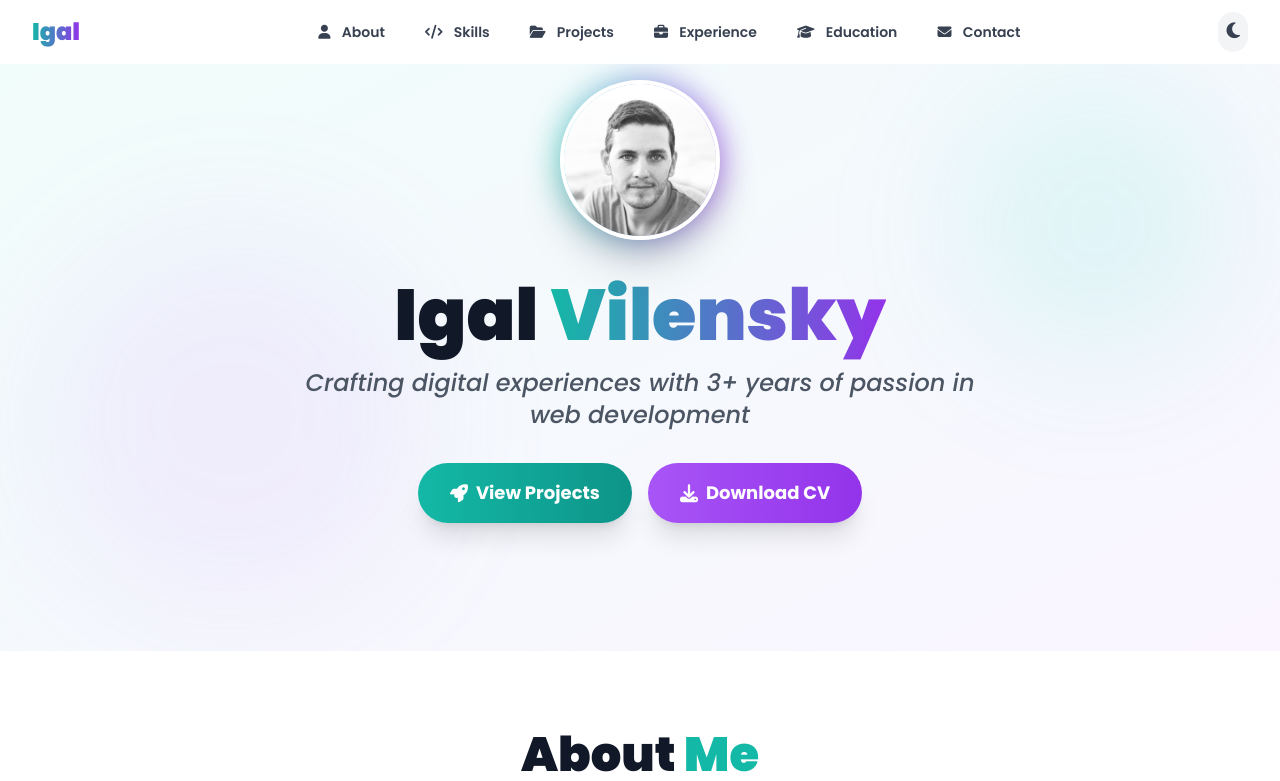
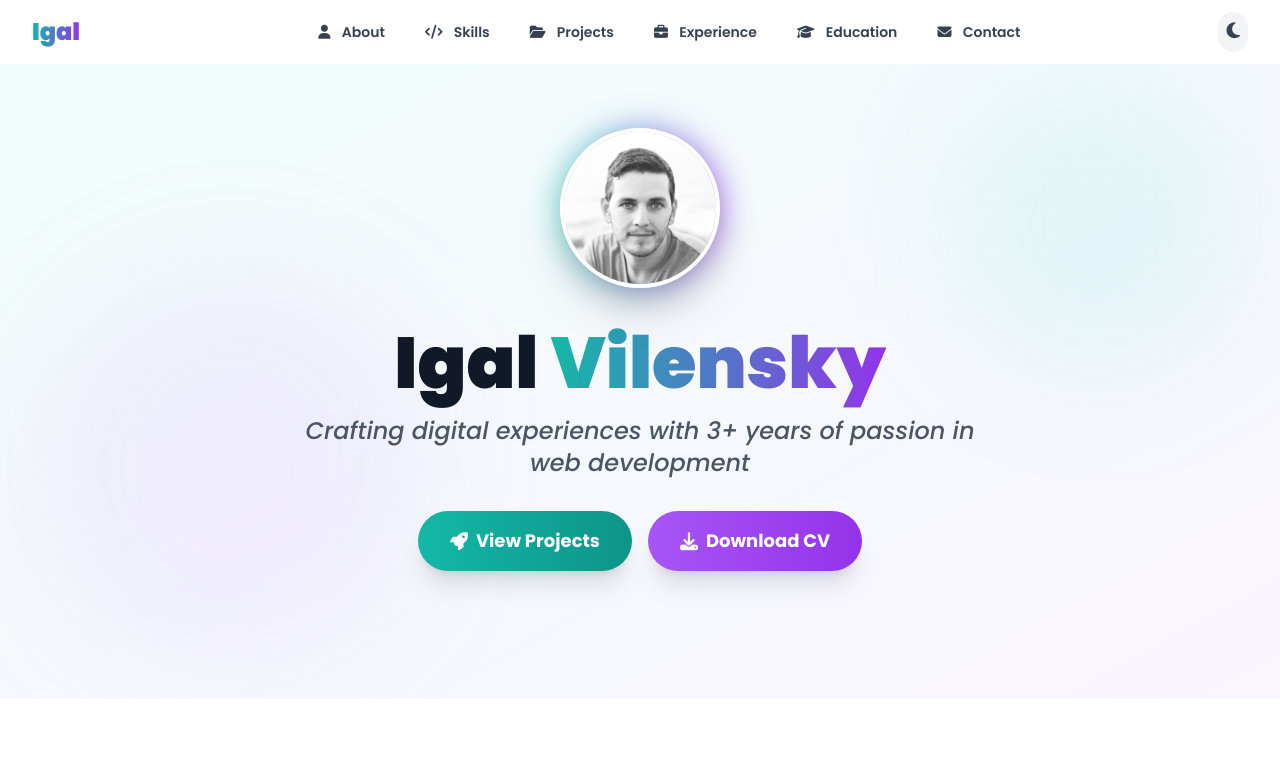
Before and after one commit to igalVilensky/igal-portfolio, a Nuxt app: page / in a window 1280 px wide. Shown: the top 781 px of the page. Built offline with nearby package versions, Linux system fonts and the light colour scheme.

Commit message:
fix padding update lock json

```diff
--- a/app/app.vue
+++ b/app/app.vue
@@ -10,7 +10,7 @@
     <Navbar />
 
     <!-- Hero Section -->
-    <header class="relative pt-20 pb-32 px-4 overflow-hidden">
+    <header class="relative py-32 px-4 overflow-hidden">
       <!-- Background Gradient -->
       <div
         class="absolute inset-0 bg-gradient-to-br from-teal-50 to-purple-50"
```
Also changed, not shown: 1 other file (tests, documents, lock files or other folders).
